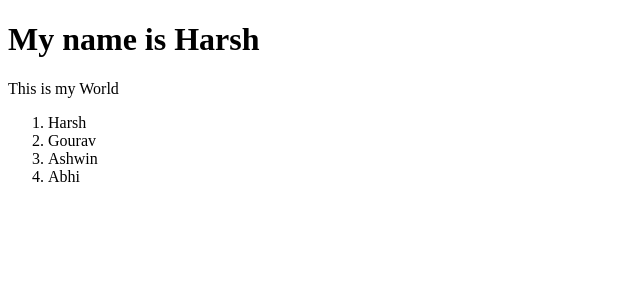
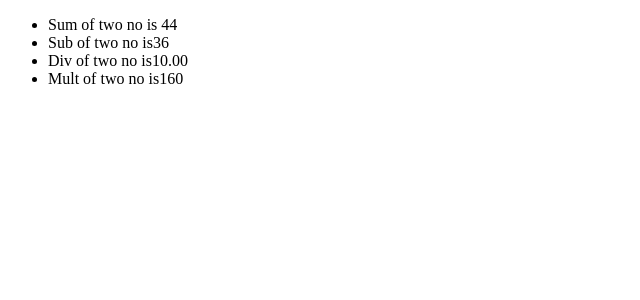
Before and after one commit to HarshJaiswal10/react-project, a React (Create React App) app: page / in a window 1280 px wide. Shown: the top 300 px of the page, without its empty margins (0-640 px from the left). Built offline with nearby package versions, Linux system fonts and the light colour scheme.

Commit message:
day 11 complete

```diff
--- a/src/App.jsx
+++ /dev/null
@@ -1,16 +0,0 @@
-import React from 'react';
-import ReactDOM from 'react-dom';
-import Heading from './Heading';
-import Para from './Para';
-import Ol from './Ol';
-
-function App(){
-  return(
-    <>
-    <Heading />
-    <Para />
-    <Ol />
-    </>
-  );
-}
-export default App;
--- /dev/null
+++ b/src/Calculator.jsx
@@ -0,0 +1,25 @@
+
+
+function add(a,b){
+ let sum = a+b ;
+ return sum;
+}
+
+    function sub(a,b){
+    let tot = a-b ;
+    return tot;
+   }
+
+   function div(a,b){
+    let tot = a/b ;
+    tot = tot.toFixed(2);
+    return tot;
+   }
+
+   function mult(a,b){
+    let tot = a*b ;
+    return tot;
+   }
+
+export default add;
+export {sub , div, mult,};
--- a/src/index.js
+++ b/src/index.js
@@ -1,7 +1,16 @@
 import React from 'react';
 import ReactDOM from 'react-dom';
-import App from './App';
+import add from './Calculator';
+import {sub, div, mult} from './Calculator';
+
 ReactDOM.render(
-    <App />,
+  <>
+    <ul>
+      <li> Sum of two no is {add(40, 4)} </li>
+      <li> Sub of two no is{sub(40,4)}</li>
+      <li> Div of two no is{div(40,4)}</li>
+      <li> Mult of two no is{mult(40,4)}</li>
+    </ul>
+  </>,
   document.getElementById("root")
 );
```
